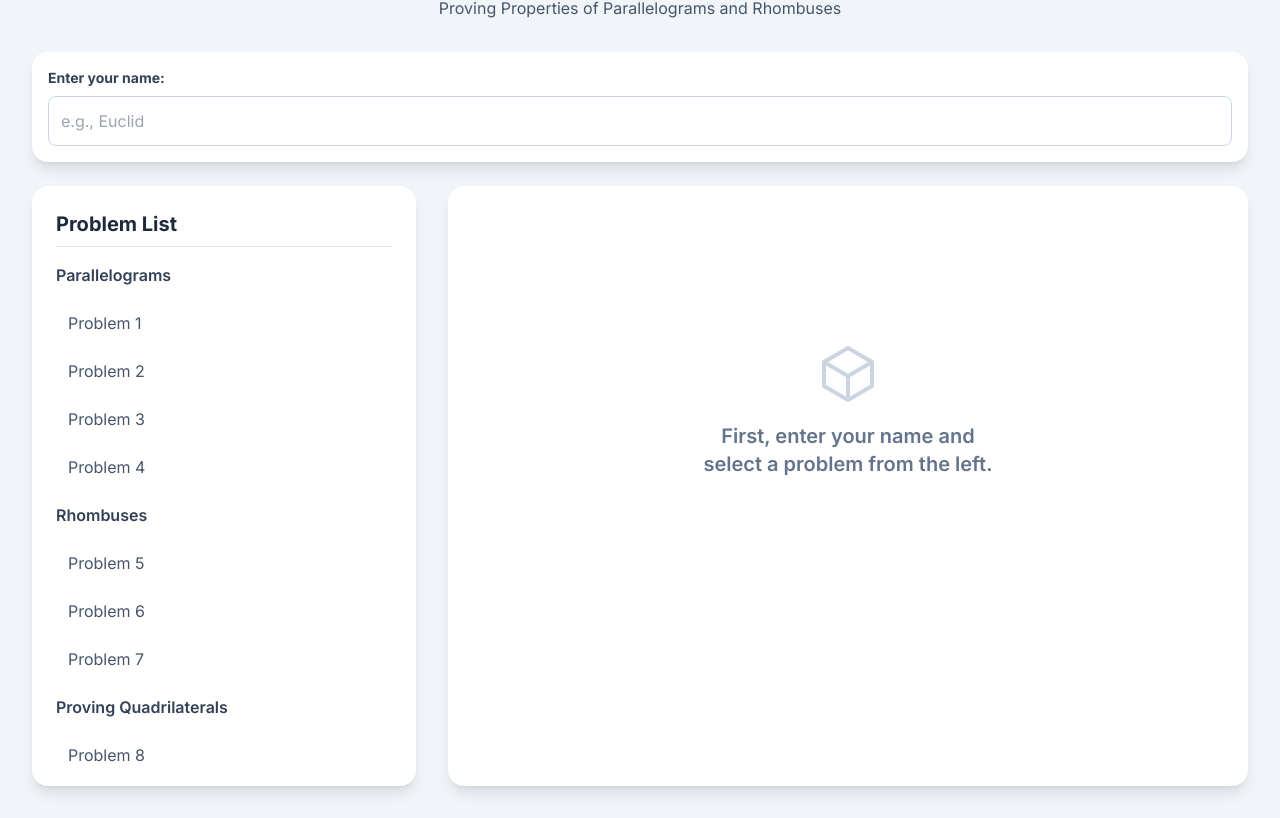
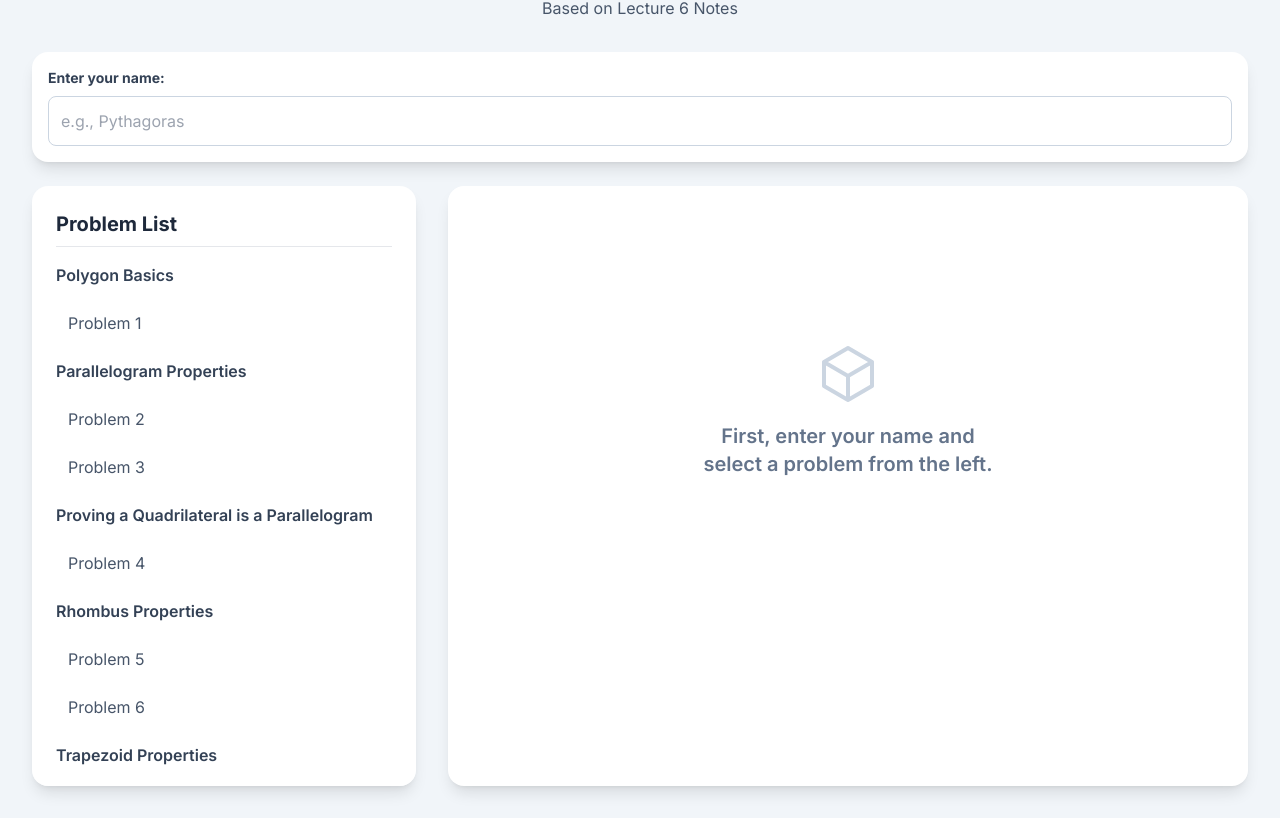
Before and after one commit to DawidJJung/quizquiz, a plain HTML site: page index.html in a window 1280 px wide. Shown: the part 84-902 px from the top of the page. Drawn offline with nearby package versions, Linux system fonts and the light colour scheme; no server answers.

Commit message:
index.html

```diff
--- a/index.html
+++ b/index.html
@@ -34,14 +34,14 @@
 
     <div class="container mx-auto p-4 md:p-8">
         <header class="text-center mb-8">
-            <h1 class="text-3xl md:text-4xl font-bold text-slate-900">Geometry Homework: Quadrilaterals</h1>
-            <p class="text-slate-600 mt-2">Proving Properties of Parallelograms and Rhombuses</p>
+            <h1 class="text-3xl md:text-4xl font-bold text-slate-900">Geometry Homework: Polygons</h1>
+            <p class="text-slate-600 mt-2">Based on Lecture 6 Notes</p>
         </header>
 
         <!-- Student Name Input -->
         <div class="mb-6 bg-white p-4 rounded-2xl shadow-lg">
             <label for="student-name" class="block text-sm font-bold text-slate-700 mb-2">Enter your name:</label>
-            <input type="text" id="student-name" class="w-full p-3 border border-slate-300 rounded-lg focus:ring-2 focus:ring-indigo-500" placeholder="e.g., Euclid">
+            <input type="text" id="student-name" class="w-full p-3 border border-slate-300 rounded-lg focus:ring-2 focus:ring-indigo-500" placeholder="e.g., Pythagoras">
         </div>
 
         <div class="grid grid-cols-1 md:grid-cols-3 gap-8">
@@ -125,15 +125,14 @@
 
         // --- Data ---
         const problems = [
-            { id: 1, category: 'Parallelograms', text: 'In parallelogram ABCD, the measure of angle A is (3x + 10)° and the measure of angle C is (5x - 30)°. Find the measure of angle B and justify your reasoning.', formula: ``, solution: { text: `By the Parallelogram Opposite Angles Theorem, ∠A ≅ ∠C. So, 3x + 10 = 5x - 30, which gives x = 20. This makes m∠A = 3(20) + 10 = 70°. By the Parallelogram Consecutive Angles Theorem, ∠A and ∠B are supplementary. So, m∠B = 180° - 70°.`, formula: `m∠B = 110°` } },
-            { id: 2, category: 'Parallelograms', text: 'In parallelogram PQRS, the diagonals intersect at point T. If PT = 2y - 1 and TR = y + 4, find the length of the full diagonal PR. State the theorem you used.', formula: ``, solution: { text: `By the Parallelogram Diagonals Theorem, the diagonals bisect each other, so PT = TR. Therefore, 2y - 1 = y + 4, which gives y = 5. The length of PT is 2(5) - 1 = 9. The full length of PR is 2 * PT.`, formula: `PR = 2 \\times 9 = 18` } },
-            { id: 3, category: 'Parallelograms', text: 'Given a quadrilateral with vertices J(-2, 5), K(2, 6), L(7, 2), and M(3, 1). Prove that JKLM is a parallelogram by showing that both pairs of opposite sides are parallel.', formula: ``, solution: { text: `To prove sides are parallel, we show their slopes are equal. Slope JK = (6-5)/(2-(-2)) = 1/4. Slope ML = (2-1)/(7-3) = 1/4. So JK || ML. Slope KL = (2-6)/(7-2) = -4/5. Slope JM = (1-5)/(3-(-2)) = -4/5. So KL || JM. Since both pairs of opposite sides are parallel, JKLM is a parallelogram.`, formula: `` } },
-            { id: 4, category: 'Parallelograms', text: 'Write a proof. Given: Quadrilateral ABCD with AB ≅ DC and AB || DC. Prove: ABCD is a parallelogram.', formula: ``, solution: { text: `1. Draw diagonal AC. Since AB || DC, ∠BAC ≅ ∠DCA (Alternate Interior Angles). 2. We are given AB ≅ DC. 3. AC ≅ AC (Reflexive Property). 4. Therefore, ΔABC ≅ ΔCDA by SAS. 5. By CPCTC, ∠BCA ≅ ∠DAC. 6. Since these are alternate interior angles, BC || AD. 7. Since both pairs of opposite sides are parallel, ABCD is a parallelogram.`, formula: `` } },
-            { id: 5, category: 'Rhombuses', text: 'In rhombus EFGH, the diagonals intersect at K. If m∠FEK = 40°, what is the measure of ∠EHG? Justify each step of your reasoning.', formula: ``, solution: { text: `By the Rhombus Diagonals Theorem, the diagonals bisect the angles. So, m∠FEH = 2 * m∠FEK = 2 * 40° = 80°. By the Parallelogram Opposite Angles Theorem (which applies to rhombuses), opposite angles are congruent. Therefore, m∠EHG = m∠FEH.`, formula: `m∠EHG = 80°` } },
-            { id: 6, category: 'Rhombuses', text: 'The diagonals of rhombus WXYZ have lengths WY = 10 and XZ = 24. Find the perimeter of the rhombus.', formula: ``, solution: { text: `The diagonals of a rhombus are perpendicular bisectors of each other. They form four congruent right triangles. The legs of each triangle are half the length of the diagonals, so 5 and 12. By the Pythagorean theorem, the hypotenuse (which is a side of the rhombus) is sqrt(5² + 12²) = sqrt(25 + 144) = sqrt(169) = 13. Since all four sides of a rhombus are congruent, the perimeter is 4 * 13.`, formula: `Perimeter = 52` } },
-            { id: 7, category: 'Rhombuses', text: 'In rhombus QRST, m∠RST = 60°. Find the length of diagonal RT if the side length QR is 8.', formula: ``, solution: { text: `Since all sides are 8, ΔRST is an isosceles triangle with RS = ST = 8. Because m∠RST = 60°, ΔRST is actually an equilateral triangle. Therefore, the length of the third side, diagonal RT, must also be 8.`, formula: `RT = 8` } },
-            { id: 8, category: 'Proving Quadrilaterals', text: 'Prove that if the diagonals of a parallelogram are perpendicular, then the parallelogram is a rhombus.', formula: ``, solution: { text: `Let ABCD be a parallelogram with diagonals AC ⊥ BD at point E. By the Parallelogram Diagonals Theorem, the diagonals bisect each other, so AE ≅ CE and BE ≅ DE. Since AC ⊥ BD, all four angles at E are right angles. Consider ΔAEB and ΔCEB. We have AE ≅ CE, ∠AEB ≅ ∠CEB (both 90°), and BE ≅ BE (Reflexive Property). By SAS, ΔAEB ≅ ΔCEB. By CPCTC, AB ≅ CB. Since a parallelogram with adjacent sides congruent is a rhombus, ABCD is a rhombus.`, formula: `` } },
-            { id: 9, category: 'Proving Quadrilaterals', text: 'Is it possible for a quadrilateral to be both a parallelogram and a rhombus? Explain your reasoning.', formula: ``, solution: { text: `Yes. A rhombus is a special type of parallelogram. By definition, a rhombus is a parallelogram with four congruent sides. Therefore, every rhombus automatically has all the properties of a parallelogram (opposite sides parallel, opposite angles congruent, etc.).`, formula: `` } }
+            { id: 1, category: 'Polygon Basics', text: 'The measures of the interior angles of a convex quadrilateral are x°, (2x+10)°, (3x-5)°, and (x+15)°. Find the measure of the largest angle.', formula: ``, solution: { text: `By Theorem 6.1, the sum of the interior angles of a quadrilateral is 360°. We set up an equation: x + (2x+10) + (3x-5) + (x+15) = 360. This simplifies to 7x + 20 = 360, so 7x = 340, and x ≈ 48.57. The angles are approx. 48.6°, 107.1°, 140.7°, and 63.6°. The largest angle is (3x-5)°.`, formula: `Largest Angle \\approx 140.7°` } },
+            { id: 2, category: 'Parallelogram Properties', text: 'In parallelogram WXYZ, WX = 3y - 2 and YZ = y + 8. Find the length of WX and state the theorem that justifies your work.', formula: ``, solution: { text: `By Theorem 6.2, opposite sides of a parallelogram are congruent. Therefore, WX = YZ. We set up the equation: 3y - 2 = y + 8. This gives 2y = 10, so y = 5. The length of WX is 3(5) - 2.`, formula: `WX = 13` } },
+            { id: 3, category: 'Parallelogram Properties', text: 'In parallelogram EFGH, the measure of angle E is 120°. Find the measure of angle H and state the theorem that justifies your work.', formula: ``, solution: { text: `By Theorem 6.4, consecutive angles of a parallelogram are supplementary. Therefore, m∠E + m∠H = 180°.`, formula: `m∠H = 180° - 120° = 60°` } },
+            { id: 4, category: 'Proving a Quadrilateral is a Parallelogram', text: 'Given a quadrilateral with vertices A(1, 1), B(3, 4), C(8, 4), and D(6, 1). Prove that ABCD is a parallelogram using the slope formula.', formula: ``, solution: { text: `We must show that opposite sides are parallel (have equal slopes). Slope of AB = (4-1)/(3-1) = 3/2. Slope of DC = (4-1)/(8-6) = 3/2. Since the slopes are equal, AB || DC. Slope of BC = (4-4)/(8-3) = 0. Slope of AD = (1-1)/(6-1) = 0. Since the slopes are equal, BC || AD. Because both pairs of opposite sides are parallel, ABCD is a parallelogram.`, formula: `` } },
+            { id: 5, category: 'Rhombus Properties', text: 'The diagonals of rhombus JKLM intersect at P. If m∠JKL = 100°, find the measure of ∠PKL.', diagram: `<svg viewBox="0 0 150 150" class="svg-diagram"><path d="M75 10 L 140 75 L 75 140 L 10 75 Z" fill="none" stroke="black" stroke-width="2"/><line x1="10" y1="75" x2="140" y2="75" stroke="gray" stroke-width="1.5"/><line x1="75" y1="10" x2="75" y2="140" stroke="gray" stroke-width="1.5"/><text x="5" y="75">J</text><text x="70" y="8">K</text><text x="142" y="75">L</text><text x="70" y="145">M</text><text x="70" y="80">P</text></svg>`, solution: { text: `By Theorem 6.12, each diagonal of a rhombus bisects a pair of opposite angles. Therefore, the diagonal JL bisects ∠JKL.`, formula: `m∠PKL = \\frac{1}{2} m∠JKL = \\frac{1}{2}(100°) = 50°` } },
+            { id: 6, category: 'Rhombus Properties', text: 'The area of rhombus ABCD is 96 square units. If the length of diagonal AC is 12, what is the length of diagonal BD?', formula: `A = \\frac{1}{2}d_1 d_2`, solution: { text: `Using the area formula for a rhombus (Theorem 6.25), we can solve for the unknown diagonal.`, formula: `96 = \\frac{1}{2}(12)(d_2) \\\\ 96 = 6 \\cdot d_2 \\\\ d_2 = 16` } },
+            { id: 7, category: 'Trapezoid Properties', text: 'In the diagram, MN is the midsegment of isosceles trapezoid PQRS. Find the length of MN.', diagram: `<svg viewBox="0 0 200 120" class="svg-diagram"><path d="M 20 10 L 180 10 L 150 110 L 50 110 Z" fill="none" stroke="black" stroke-width="2"/><line x1="35" y1="60" x2="165" y2="60" stroke="blue" stroke-width="2" stroke-dasharray="4"/><text x="10" y="15">P</text><text x="182" y="15">Q</text><text x="152" y="115">R</text><text x="40" y="115">S</text><text x="90" y="8">Top Base = 14</text><text x="85" y="118">Bottom Base = 26</text><text x="20" y="65">M</text><text x="167" y="65">N</text></svg>`, solution: { text: `By the Midsegment Theorem for Trapezoids (Theorem 6.17), the length of the midsegment is half the sum of the lengths of the bases.`, formula: `MN = \\frac{1}{2}(PQ + SR) = \\frac{1}{2}(14 + 26) = \\frac{1}{2}(40) = 20` } },
+            { id: 8, category: 'Kite Properties', text: 'In kite WXYZ, the diagonals intersect at point U. If m∠WXY = 110° and m∠WZY = 50°, find m∠XYZ. State the theorem that justifies your answer.', diagram: `<svg viewBox="0 0 150 150" class="svg-diagram"><path d="M 10 75 L 75 10 L 140 75 L 75 140 Z" fill="none" stroke="black" stroke-width="2"/><text x="5" y="75">W</text><text x="70" y="8">X</text><text x="142" y="75">Y</text><text x="70" y="145">Z</text></svg>`, solution: { text: `By Theorem 6.19, exactly one pair of opposite angles of a kite are congruent. This pair is the one between the non-congruent sides. Therefore, m∠XWZ = m∠XYZ. The sum of angles in a quadrilateral is 360°. So, m∠XWZ + m∠XYZ = 360° - 110° - 50° = 200°. Since the two angles are equal, each must be half of 200°.`, formula: `m∠XYZ = 100°` } }
         ];
 
         // --- DOM Elements ---
@@ -241,7 +240,7 @@
             submitBtn.textContent = 'Submitting...';
 
             try {
-                const collectionPath = `submissions/geometry-quadrilaterals-hw/${studentName}`;
+                const collectionPath = `submissions/geometry-polygons-hw/${studentName}`;
                 const docRef = await addDoc(collection(db, collectionPath), submission);
                 showModal(`'${studentName}', your answer has been submitted successfully!`);
 
```
